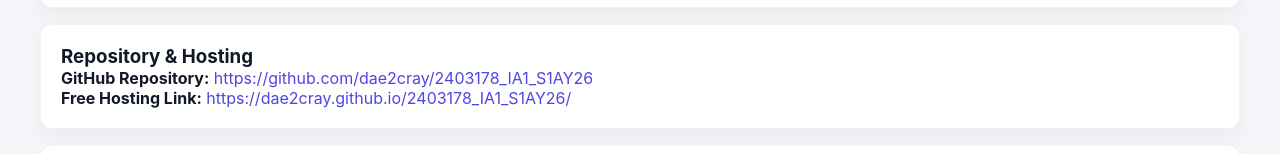
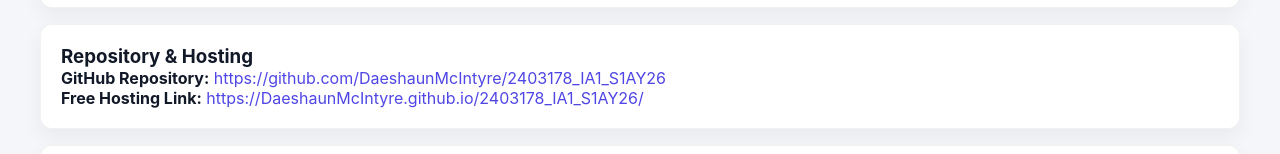
Before and after one commit to DaeshaunMcIntyre/2403178_IA1_S1AY26, a plain HTML site: page codes/storyboard.html in a window 1280 px wide. Shown: the part 2050-2204 px from the top of the page. Drawn offline with Linux system fonts and the light colour scheme.

Commit message:
Correction

```diff
--- a/codes/storyboard.html
+++ b/codes/storyboard.html
@@ -65,13 +65,13 @@
       <article class="card">
         <h3>Repository & Hosting</h3>
         <p><strong>GitHub Repository:</strong>
-          <a href="https://github.com/dae2cray/2403178_IA1_S1AY26" target="_blank">
-            https://github.com/dae2cray/2403178_IA1_S1AY26
+          <a href="https://github.com/DaeshaunMcIntyre/2403178_IA1_S1AY26" target="_blank">
+            https://github.com/DaeshaunMcIntyre/2403178_IA1_S1AY26
           </a>
         </p>
         <p><strong>Free Hosting Link:</strong>
-          <a href="https://dae2cray.github.io/2403178_IA1_S1AY26/" target="_blank">
-            https://dae2cray.github.io/2403178_IA1_S1AY26/
+          <a href="https://DaeshaunMcIntyre.github.io/2403178_IA1_S1AY26/" target="_blank">
+            https://DaeshaunMcIntyre.github.io/2403178_IA1_S1AY26/
           </a>
         </p>
       </article>
```
